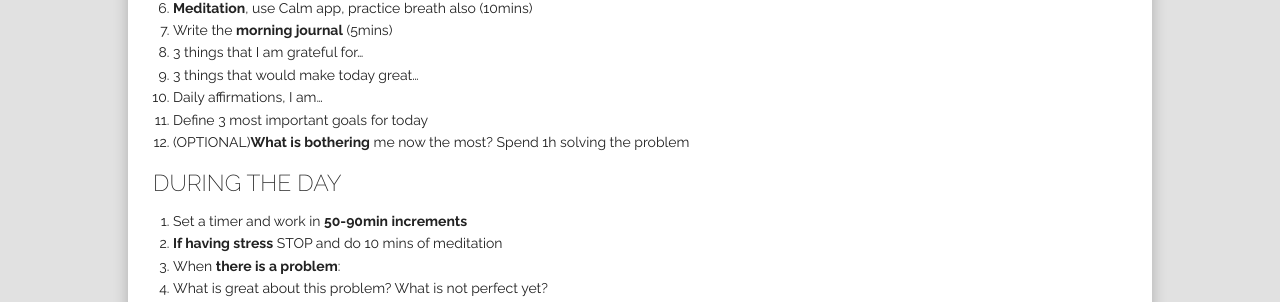
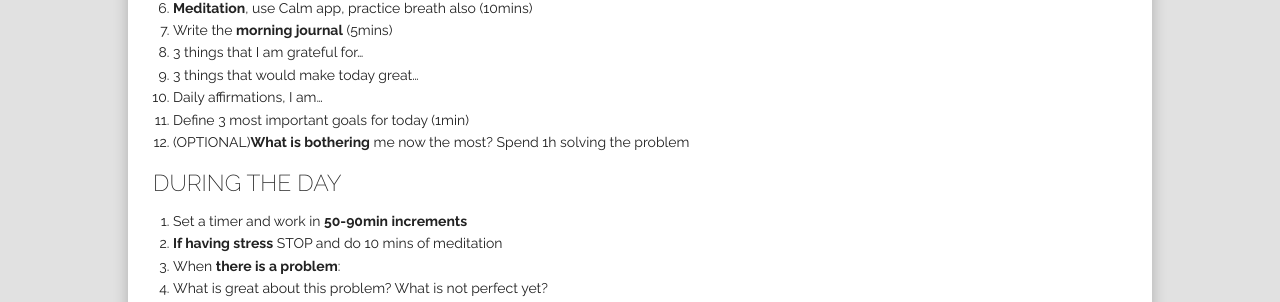
Before and after one commit to lipeno/lipeno.github.io, a Jekyll site: the page built from _posts/2015-07-20-daily-routine.md, in a window 1280 px wide and 1254 px high. Shown: the part 610-912 px from the top of the window. Built offline with Jekyll 4.4.1, drawn with Linux system fonts in a browser that asks for light colours; nearby versions of some CDN libraries; library files that are not in the unit come from our copies; Markdown is read by kramdown in place of the engine named in the settings.

Commit message:
Fix errors

```diff
--- a/_posts/2015-07-20-daily-routine.md
+++ b/_posts/2015-07-20-daily-routine.md
@@ -24,7 +24,7 @@ After digging into the science behind daily routines and learning about daily ro
   1. 3 things that I am grateful for…
   2. 3 things that would make today great…
   3. Daily affirmations, I am…
-7. Define 3 most important goals for today
+7. Define 3 most important goals for today (1min)
 8. (OPTIONAL)**What is bothering** me now the most? Spend 1h solving the problem
 
 #### DURING THE DAY
```
